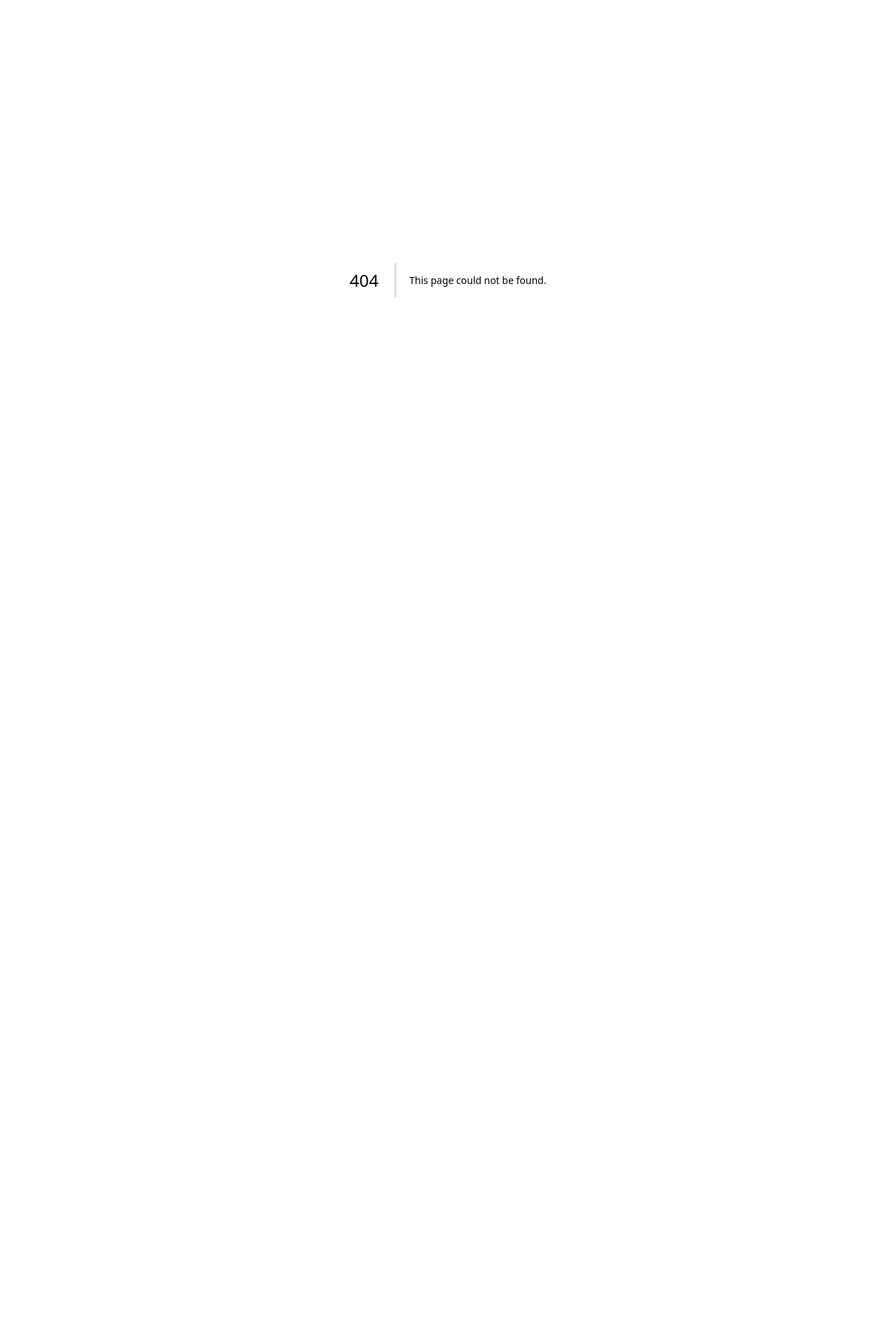
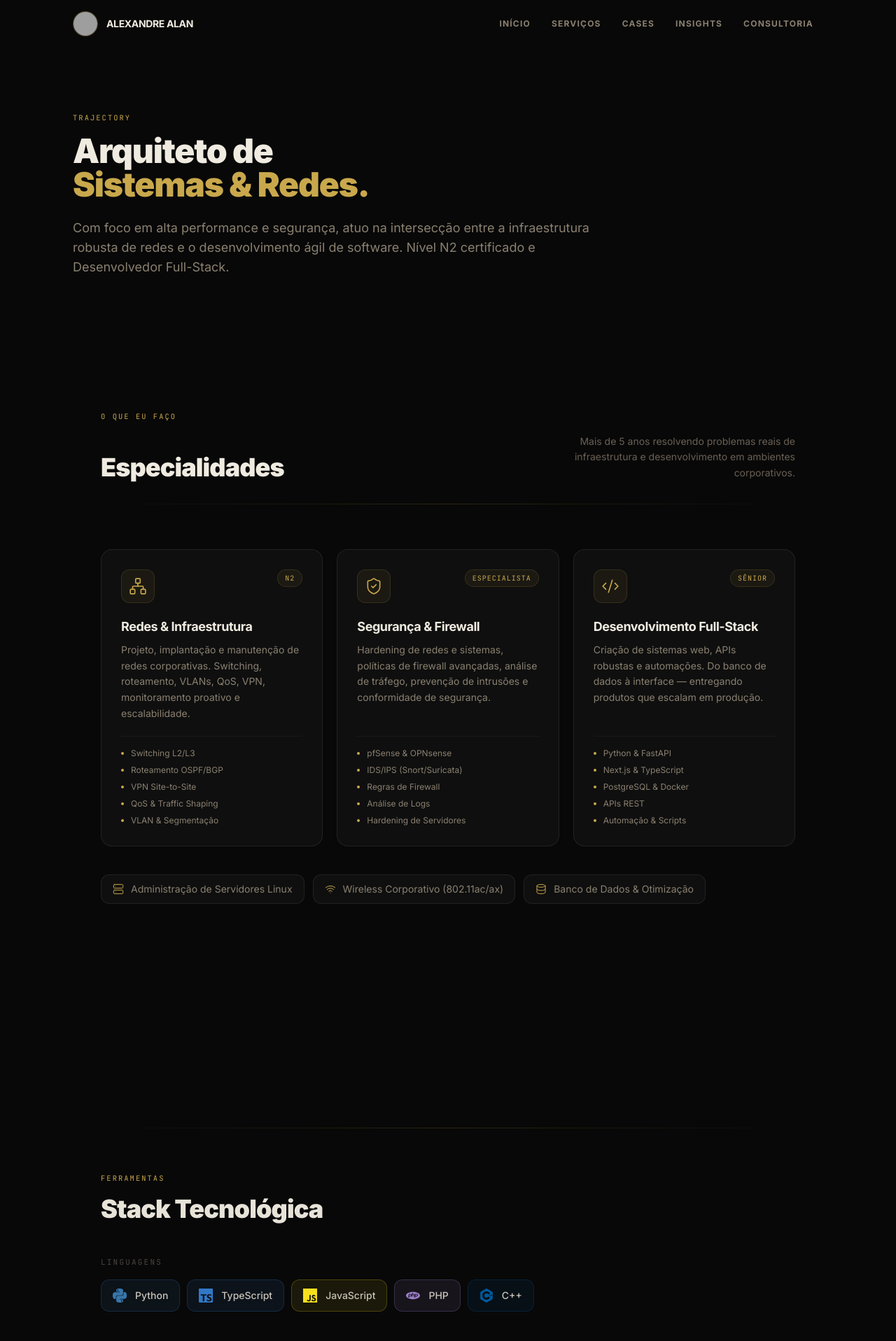
Before and after one commit to AlexandreAlan/portfolio, a Next.js app: page /sobre in a window 1280 px wide. Before the commit this address had no page. Shown: the top 1917 px of the page at 70% size. Before the commit the page ends 800 px from the top, so only its background shows below. Built offline with nearby package versions, Linux system fonts and the light colour scheme; grey boxes are pictures that could not be loaded.

Commit message:
feat: add about page and related assets

```diff
--- /dev/null
+++ b/src/app/sobre/page.tsx
@@ -0,0 +1,31 @@
+import Navbar from '@/components/Navbar'
+import Footer from '@/components/Footer'
+import Specialties from '@/components/Specialties'
+import TechStack from '@/components/TechStack'
+
+export default function SobrePage() {
+  return (
+    <>
+      <Navbar />
+      <main className="pt-20 bg-[#080808] min-h-screen">
+        <div className="max-w-6xl mx-auto px-6 md:px-10 py-20">
+          <div className="mb-20">
+            <p className="section-label mb-4 text-[#c9a84c] font-mono text-xs uppercase tracking-[0.3em]">Trajectory</p>
+            <h1 className="text-4xl md:text-5xl font-black text-[#f0ebe0] tracking-tight mb-6 leading-[1.05]">
+              Arquiteto de <br /> <span className="text-[#c9a84c]">Sistemas & Redes.</span>
+            </h1>
+            <p className="text-[#8a8070] text-base md:text-lg leading-relaxed max-w-3xl">
+              Com foco em alta performance e segurança, atuo na intersecção entre a infraestrutura robusta de redes e o desenvolvimento ágil de software. Nível N2 certificado e Desenvolvedor Full-Stack.
+            </p>
+          </div>
+
+          <div className="space-y-32">
+            <Specialties />
+            <TechStack />
+          </div>
+        </div>
+      </main>
+      <Footer />
+    </>
+  )
+}
```
